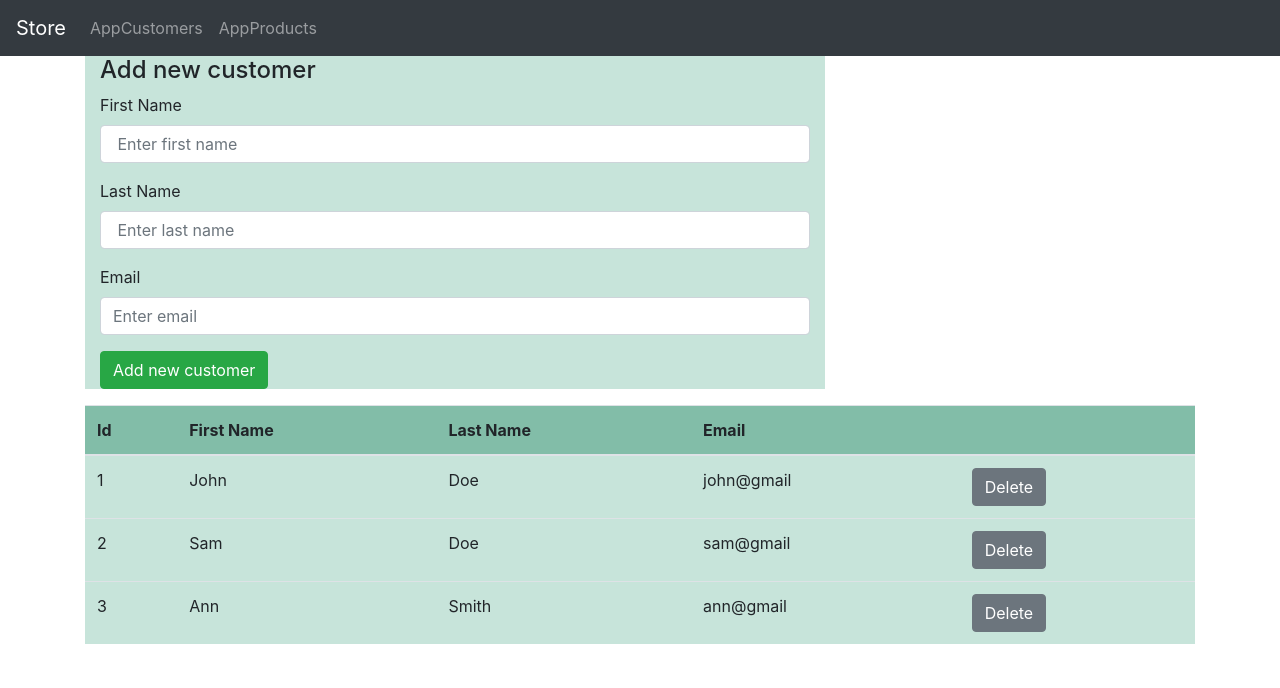
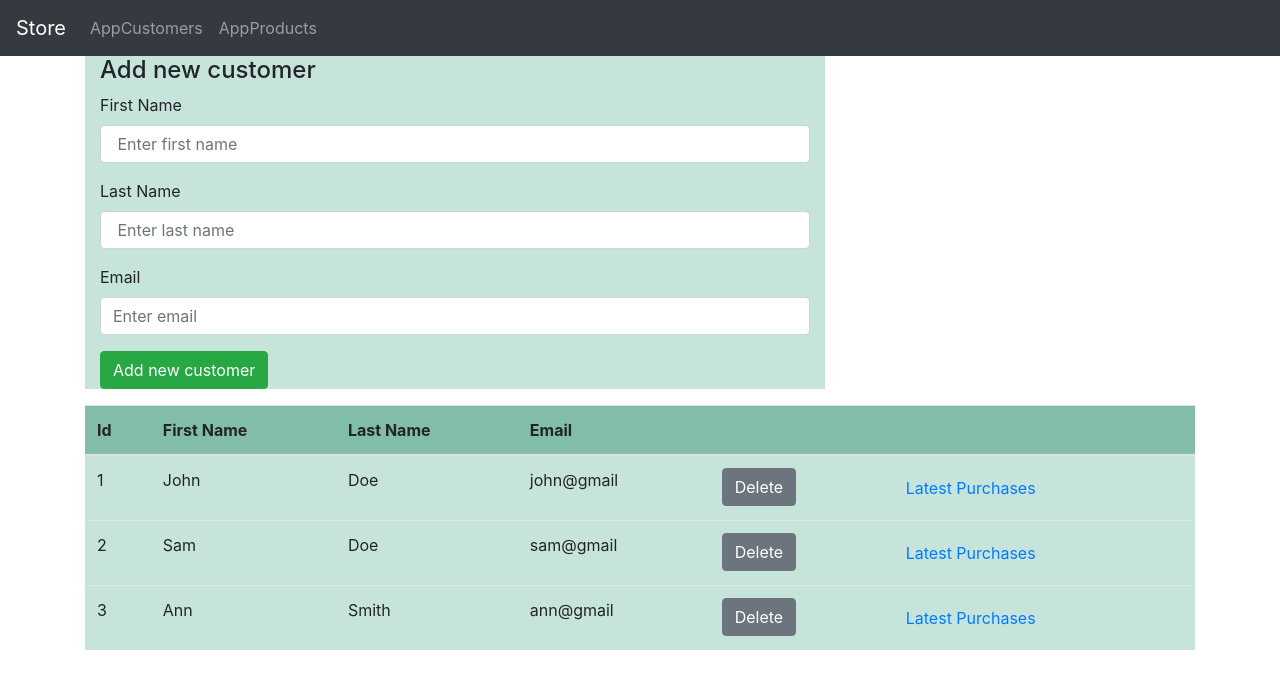
Before and after one commit to brankaDakic10/vue_store, a Vue app: page /customers#/customers in a window 1280 px wide. Shown: the top 688 px of the page. Built offline with nearby package versions, Linux system fonts and the light colour scheme.

Commit message:
Added 4.Task

```diff
--- a/src/main.js
+++ b/src/main.js
@@ -3,6 +3,7 @@ import VueRouter from 'vue-router'
 import App from './App.vue'
 import AppCustomers from './pages/AppCustomers.vue'
 import AppProducts from './pages/AppProducts.vue'
+import AppLatestPurchases from './pages/AppLatestPurchases.vue'
 
 Vue.config.productionTip = false
 Vue.use(VueRouter)
@@ -12,6 +13,7 @@ const routes=[
 
   { path:'/customers', component: AppCustomers },
   { path:'/products', component: AppProducts },
+  { path:'/customers/:id', component: AppLatestPurchases}
 
 
 ]
--- a/src/pages/AppCustomers.vue
+++ b/src/pages/AppCustomers.vue
@@ -30,6 +30,7 @@
                   <th>Last Name</th>
                   <th>Email</th>
                   <th>&nbsp</th>
+                  <th>&nbsp</th>
                 </tr>
           </thead>
           <tbody class="body-table">
@@ -39,6 +40,7 @@
                   <td>{{customer.lastName}}</td>
                   <td>{{customer.email}}</td>
                   <td><button @click="removeCustomer(customer)" class="btn btn-secondary">Delete</button></td>
+                  <td><router-link :to="'/customers/'+ customer.id" class="nav-link">Latest Purchases</router-link></td>
                 </tr>
           </tbody>
       </table>
--- /dev/null
+++ b/src/pages/AppLatestPurchases.vue
@@ -0,0 +1,24 @@
+<template>
+  <div class="container">
+    <section class="card bg-light mb-3" style="max-width: 18rem;">
+      <h4 class="card-header"> Customer info</h4>
+      <div class="card-body">
+       <h6 class="card-title">First name:  {{customer.firstName}}</h6>
+       <h6 class="card-title">Last name:  {{customer.lastName}}</h6>
+       <h6 class="card-title">Email:  {{customer.email}}</h6>
+
+      </div>
+      <div><router-link class="btn btn-link" to="/customers">Back to customers</router-link></div>
+    </section>
+  </div>
+</template>
+<script>
+import { customerService } from '../services/CustomerService'
+export default {
+  data(){
+       return{
+         customer:customerService.get(this.$route.params.id)
+       }
+ }
+}
+</script>
--- a/src/services/CustomerService.js
+++ b/src/services/CustomerService.js
@@ -19,6 +19,9 @@ export default class CustomerService{
     nextId++
 
    }
+   get(id){
+    return customers.find(customer => customer.id == id)
+    }
 
 }
 export const customerService=new CustomerService()
```
